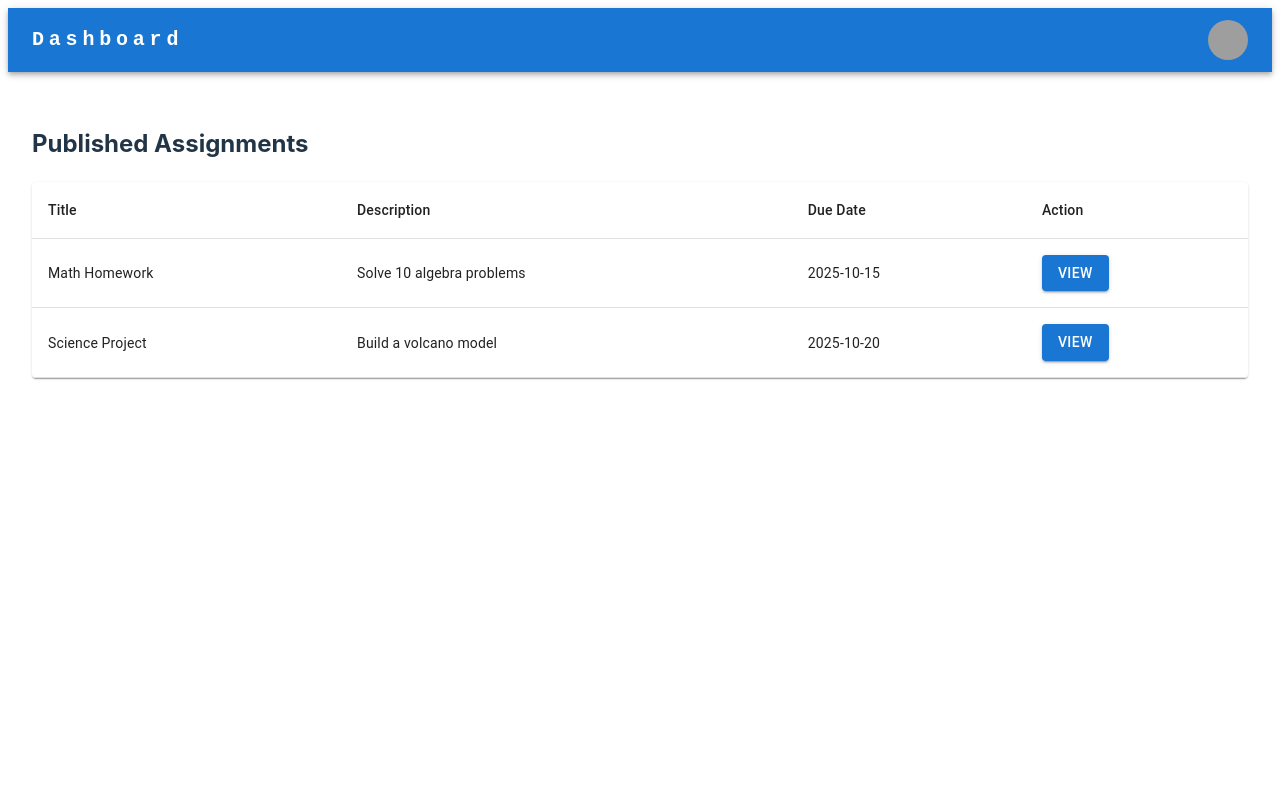
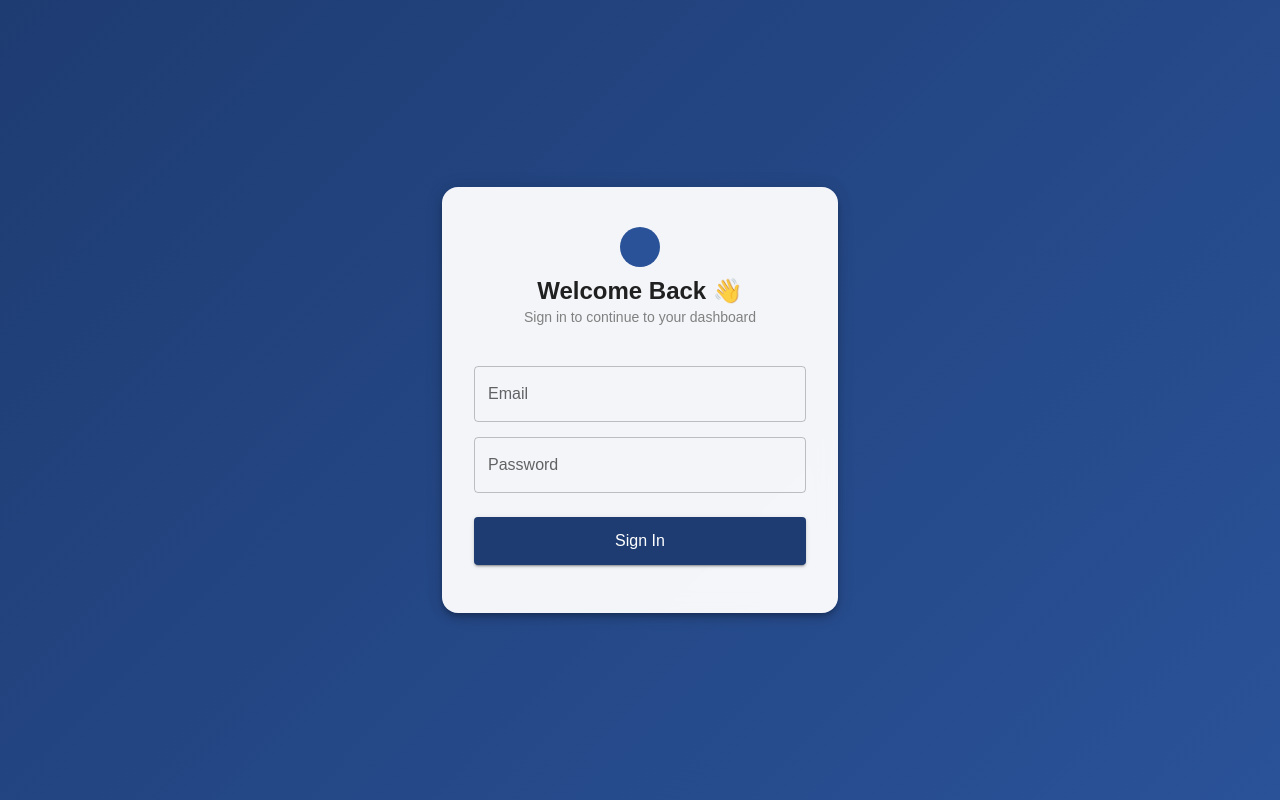
Before and after one commit to sajjany47/teacher-student-assingment-frontend, a React app: page /student-dashboard in a window 1280 px wide. Built offline with nearby package versions, Linux system fonts and the light colour scheme; grey boxes are pictures that could not be loaded; some icons are missing; the HTML template or start-up script is replaced by a standard one.

Commit message:
Refactor App component to include Layout for authentication; add navigation logic in Login and enhance Navbar functionality

```diff
--- a/src/App.jsx
+++ b/src/App.jsx
@@ -1,6 +1,5 @@
 import { SnackbarProvider } from "notistack";
 import "./App.css";
-import Navbar from "./component/Navbar";
 import {
   BrowserRouter as Router,
   Routes,
@@ -10,18 +9,20 @@ import {
 import TeacherDashboard from "./Page/teacher/TeacherDashboard";
 import StudentDashboard from "./Page/student/StudentDashboard";
 import AssignmentDetail from "./Page/student/AssignmentDetail";
+import Layout from "./auth/layout";
 
 function App() {
   return (
     <>
       <SnackbarProvider maxSnack={3}>
         <Router>
-          <Navbar />
           <Routes>
-            <Route path="/student-dashboard" element={<StudentDashboard />} />
-            <Route path="/teacher-dashboard" element={<TeacherDashboard />} />
-            <Route path="/assignment/:id" element={<AssignmentDetail />} />
-            <Route path="*" element={<Navigate to="/dashboard" />} />
+            <Route path="/" element={<Layout />}>
+              <Route path="/student-dashboard" element={<StudentDashboard />} />
+              <Route path="/teacher-dashboard" element={<TeacherDashboard />} />
+              <Route path="/assignment/:id" element={<AssignmentDetail />} />
+              <Route path="*" element={<Navigate to="/dashboard" />} />
+            </Route>
           </Routes>
         </Router>
         {/* <Login /> */}
--- /dev/null
+++ b/src/auth/Layout.jsx
@@ -0,0 +1,21 @@
+import { useSelector } from "react-redux";
+import { Outlet } from "react-router-dom";
+import Login from "./Login";
+import Navbar from "../component/Navbar";
+
+const Layout = () => {
+  const auth = useSelector((state) => state.auth);
+
+  if (!auth.token) {
+    return <Login />;
+  }
+
+  return (
+    <>
+      <Navbar />
+      <Outlet />
+    </>
+  );
+};
+
+export default Layout;
--- a/src/auth/Login.jsx
+++ b/src/auth/Login.jsx
@@ -18,6 +18,7 @@ import { UserLogin } from "../MainService";
 import { Form, Formik } from "formik";
 import { InputField } from "../component/CustomField";
 import * as Yup from "yup";
+import { useNavigate } from "react-router-dom";
 
 const theme = createTheme({
   typography: {
@@ -32,6 +33,7 @@ const loginValidationSchema = Yup.object({
 
 export default function Login() {
   const dispatch = useDispatch();
+  const navigate = useNavigate();
   const { enqueueSnackbar } = useSnackbar();
   const [loading, setLoading] = React.useState(false);
 
@@ -46,6 +48,9 @@ export default function Login() {
       setLoading(false);
       dispatch(setUser({ token: res.data.accessToken, user: res.data.user }));
       enqueueSnackbar("Login successful!", { variant: "success" });
+      const position = res.data.user.position;
+      if (position === "student") navigate("/student-dashboard");
+      else if (position === "teacher") navigate("/teacher-dashboard");
     } catch (err) {
       setLoading(false);
       enqueueSnackbar(err.message || "Login failed", {
--- a/src/component/CustomField.jsx
+++ b/src/component/CustomField.jsx
@@ -17,7 +17,7 @@ export const InputField = (props) => {
   const [field, meta] = useField(props);
 
   return (
-    <FormControl fullWidth>
+    <FormControl fullWidth style={{ marginTop: 15 }}>
       <TextField
         {...field}
         {...props}
@@ -38,7 +38,7 @@ export const SelectField = (props) => {
 
   return (
     <>
-      <FormControl fullWidth>
+      <FormControl fullWidth style={{ marginTop: 15 }}>
         <InputLabel id={field.name} sx={{ marginTop: 1 }}>
           {props.label}
         </InputLabel>
@@ -77,7 +77,7 @@ export const DateField = (props) => {
   const [field, meta] = useField(props);
   const { setFieldValue } = useFormikContext();
   return (
-    <FormControl fullWidth>
+    <FormControl fullWidth style={{ marginTop: 15 }}>
       <LocalizationProvider dateAdapter={AdapterMoment}>
         <DemoContainer components={["DatePicker"]} sx={{ paddingTop: 1 }}>
           <DatePicker
@@ -111,7 +111,7 @@ export const TimeField = (props) => {
   const [field, meta] = useField(props);
   const { setFieldValue } = useFormikContext();
   return (
-    <FormControl fullWidth>
+    <FormControl fullWidth style={{ marginTop: 15 }}>
       <LocalizationProvider dateAdapter={AdapterMoment}>
         <DemoContainer components={["TimePicker"]}>
           <TimePicker
--- a/src/component/Navbar.jsx
+++ b/src/component/Navbar.jsx
@@ -8,17 +8,24 @@ import Avatar from "@mui/material/Avatar";
 import Menu from "@mui/material/Menu";
 import MenuItem from "@mui/material/MenuItem";
 import Tooltip from "@mui/material/Tooltip";
+import { useDispatch, useSelector } from "react-redux";
+import { logout } from "../store/reducer/authReducer";
 
-const settings = ["Dashboard", "Logout"];
+const settings = ["Logout"];
 
 function Navbar() {
+  const dispatch = useDispatch();
+  const user = useSelector((state) => state.auth).user;
   const [anchorElUser, setAnchorElUser] = React.useState(null);
 
   const handleOpenUserMenu = (event) => {
     setAnchorElUser(event.currentTarget);
   };
 
-  const handleCloseUserMenu = () => {
+  const handleCloseUserMenu = (value) => {
+    if (value === "Logout") {
+      dispatch(logout());
+    }
     setAnchorElUser(null);
   };
 
@@ -39,7 +46,11 @@ function Navbar() {
             textDecoration: "none",
           }}
         >
-          Dashboard
+          {`${user?.position
+            ?.toLowerCase()
+            .split(" ")
+            .map((word) => word.charAt(0).toUpperCase() + word.slice(1))
+            .join(" ")} Dashboard`}
         </Typography>
 
         {/* User Avatar */}
@@ -65,7 +76,10 @@ function Navbar() {
             onClose={handleCloseUserMenu}
           >
             {settings.map((setting) => (
-              <MenuItem key={setting} onClick={handleCloseUserMenu}>
+              <MenuItem
+                key={setting}
+                onClick={() => handleCloseUserMenu(setting)}
+              >
                 {setting}
               </MenuItem>
             ))}
```
